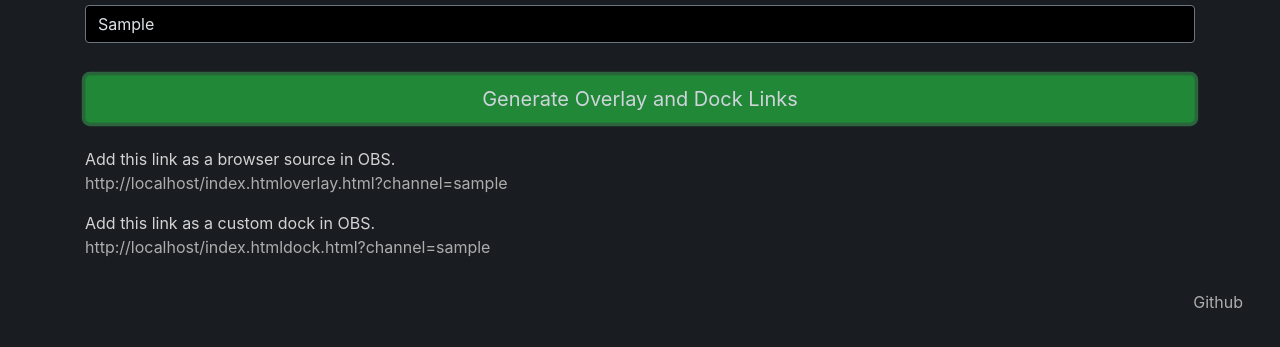
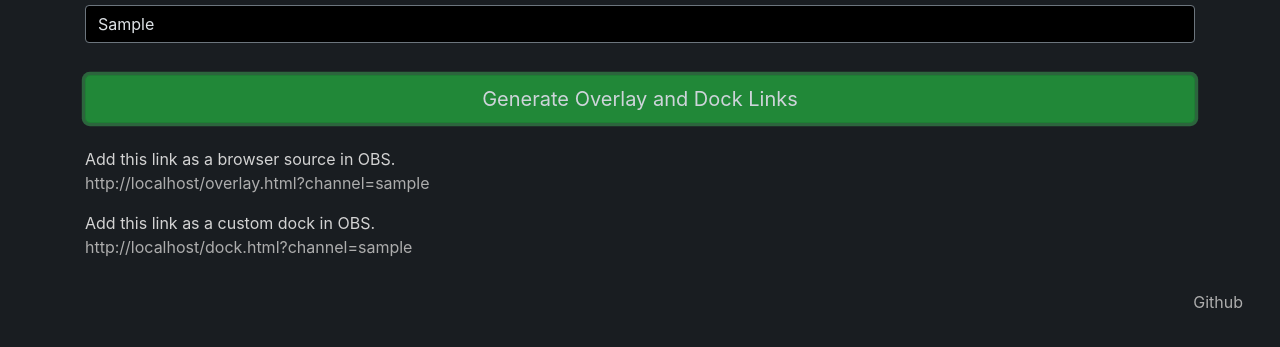
Before and after one commit to teklynk/twitch_chat_highlight, a plain HTML site: page index.html in a window 1280 px wide. Both pictures are taken after typing "Sample" into the empty fields and a click on the button "Generate Overlay and Dock Links". Shown: the part 157-504 px from the top of the page. Drawn offline with Linux system fonts and the light colour scheme; no server answers.

Commit message:
fixed issue with generator urls when running locally

```diff
--- a/index.html
+++ b/index.html
@@ -68,7 +68,9 @@
         if (mainAccount) {
             let srcURL = window.location.protocol + "//" + window.location.host + window.location.pathname;
             let overlayUrl = srcURL + "overlay.html?channel=" + mainAccount.toLowerCase();
+            overlayUrl = overlayUrl.replace("index.htmloverlay.html", "overlay.html");
             let dockUrl = srcURL + "dock.html?channel=" + mainAccount.toLowerCase();
+            dockUrl = dockUrl.replace("index.htmldock.html", "dock.html");
             document.getElementById("overlaylink").classList.remove("hide");
             document.getElementById("docklink").classList.remove("hide");
             document.getElementById("overlaylink").innerHTML = "<p>Add this link as a browser source in OBS.<br>" +
```
